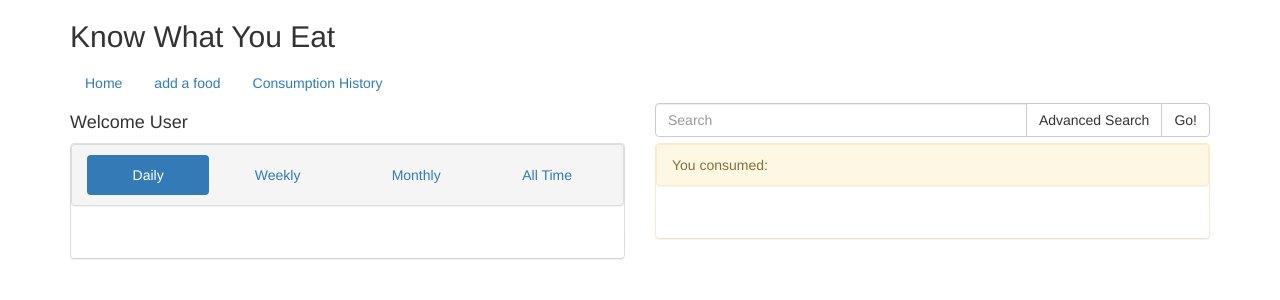
After one commit to bounswe/bounswe2016group4, a Django app: page /consumption_history in a window 1280 px wide. The commit adds this page. Shown: the top 300 px of the page. Run offline with Django 3.2, Linux system fonts and the light colour scheme; data that the repository does not hold is empty; some libraries are stand-ins or nearby versions.

Commit message:
consumption history implemented

```diff
--- a/kwueBackend/kwue/DB_functions/consumption_history_db_functions.py
+++ b/kwueBackend/kwue/DB_functions/consumption_history_db_functions.py
@@ -23,7 +23,7 @@
         records = list(ConsumptionHistory.objects.filter(date__range=(start_timestamp_date,end_timestamp_date), user=user))
         history = []
         for record in records:
-            history.append(dict(food=record.food_name, date=record.date))
+            history.append(dict(food=record.food, date=record.date))
         return history
     except:
         return False
--- a/kwueBackend/kwue/controllers/consumption_history.py
+++ b/kwueBackend/kwue/controllers/consumption_history.py
@@ -4,6 +4,10 @@
 from django.http import HttpResponse
 import json
 from kwue.helper_functions.time_helpers import *
+
+
+def get_consumption_page(req):
+    return render(req, 'kwue/consumption_history.html', {})
 
 def get_start_timestamp_date(timestamp, setting):
     return {
--- /dev/null
+++ b/kwueBackend/kwue/static/js/consumption.js
@@ -0,0 +1,63 @@
+/**
+ * Created by alper on 22/11/2016.
+ */
+$(document).ready(function () {
+
+    // default setting
+    var setting = "daily";
+
+    $.ajax({
+        url: 'get_consumption_history',
+        data: {
+            user_id: '1',
+            setting: setting
+        },
+        success: function (response) {
+            var foods = response['foods'];
+            var nutritions = response['nutritional_values_dict'];
+            var html_foods = "";
+            var html_nutritions = "";
+            for(i=0; i<foods.length; i++) {
+                html_foods = html_foods + "<div class='list-group-item'><h4><p>"+ foods[i]['food_name'] +"</p></h4>" +
+                        "<img src='"+ foods[i]['food_image'] +"' style='width: 100px; height: auto'></div>";
+            }
+            $("#consumption-panel").html(html_foods);
+            for (var key in nutritions) {
+                var value = nutritions[key];
+                html_nutritions = html_nutritions + "<p><strong>" + key + "</strong>: " + value + "</p>";
+            }
+            $("#nutrition-panel").html(html_nutritions);
+        }
+    });
+
+    $(".history-setting").click(function () {
+        var el = $(this);
+        var setting = el.attr('id');
+        $(".active").removeClass("active");
+        el.parent().addClass("active");
+
+        $.ajax({
+            url: 'get_consumption_history',
+            data: {
+                user_id: '1',
+                setting: setting
+            },
+            success: function (response) {
+                var foods = response['foods'];
+                var nutritions = response['nutritional_values_dict'];
+                var html_foods = "";
+                var html_nutritions = "";
+                for(i=0; i<foods.length; i++) {
+                    html_foods = html_foods + "<div class='list-group-item'><h4><p>"+ foods[i]['food_name'] +"</p></h4>" +
+                            "<img src='"+ foods[i]['food_image'] +"' style='width: 100px; height: auto'></div>";
+                }
+                $("#consumption-panel").html(html_foods);
+                for (var key in nutritions) {
+                    var value = nutritions[key];
+                    html_nutritions = html_nutritions + "<p><strong>" + key + "</strong>: " + value + "</p>";
+                }
+                $("#nutrition-panel").html(html_nutritions);
+            }
+        });
+    });
+});
--- /dev/null
+++ b/kwueBackend/kwue/templates/kwue/consumption_history.html
@@ -0,0 +1,51 @@
+{% load staticfiles %}
+<!DOCTYPE html>
+<html lang="en">
+<head>
+    <meta charset="UTF-8">
+    <link rel="stylesheet" href="{% static 'css/bootstrap.min.css' %}">
+    <script src="{% static 'js/jquery-3.1.1.min.js' %}"></script>
+    <script src="{% static 'js/home.js' %}"></script>
+    <script src="{% static 'js/consumption.js' %}"></script>
+    <script src="{% static 'js/bootstrap.min.js' %}"></script>
+    <title>KWUE</title>
+</head>
+<body>
+<div class="container">
+        <div class="row">
+            <div class="col-md-12">
+                <h2>Know What You Eat</h2>
+            </div>
+        </div>
+        {% include 'kwue/navigation_bar.html' %}
+        <div class="row">
+            <div class="col-md-6">
+                <div class="panel panel-default">
+                    <div class="panel panel-heading">
+                        <ul class="nav nav-pills nav-justified">
+                            <li role="presentation" class="active"><a class="history-setting" id="daily">Daily</a></li>
+                            <li role="presentation"><a class="history-setting" id="weekly">Weekly</a></li>
+                            <li role="presentation"><a class="history-setting" id="monthly">Monthly</a></li>
+                            <li role="presentation"><a class="history-setting" id="alltime">All Time</a></li>
+                        </ul>
+                    </div>
+                    <div class="panel panel-body list-group" id="consumption-panel">
+
+                    </div>
+                </div>
+            </div>
+            <div class="col-md-6">
+                <div class="panel panel-warning">
+                    <div class="panel panel-heading">
+                        You consumed:
+                    </div>
+                    <div class="panel panel-body list-group" id="nutrition-panel">
+
+                    </div>
+                </div>
+            </div>
+        </div>
+        {% include 'kwue/search_result_template.html' %}
+    </div>
+</body>
+</html>
--- a/kwueBackend/kwue/templates/kwue/navigation_bar.html
+++ b/kwueBackend/kwue/templates/kwue/navigation_bar.html
@@ -3,7 +3,8 @@
         <ul class="nav nav-pills">
           <li role="presentation"><a href="{% url 'home' %}">Home</a></li>
           <li role="presentation"><a href="{% url 'new_food' %}">add a food</a></li>
-          <li role="presentation"><a href="{% url 'get_food' %}">Foods</a></li>
+          <!--<li role="presentation"><a href="{% url 'get_food' %}">Foods</a></li>-->
+          <li role="presentation"><a href="{% url 'consumption_history' %}">Consumption History</a></li>
         </ul>
     </div>
 </div>
--- /dev/null
+++ b/kwueBackend/kwue/templates/kwue/search_result_template.html
@@ -0,0 +1,52 @@
+<div class="row">
+    <div class="col-md-6 result-bar" hidden>
+        <div class="panel panel-info" style="overflow: auto; height: 300px;">
+            <div class="panel-heading">
+                Foods
+            </div>
+            <div class="panel-body">
+                <div class="list-group" id="food-results">
+
+                </div>
+            </div>
+        </div>
+    </div>
+    <div class="col-md-6 result-bar" hidden>
+        <div class="panel panel-danger" style="overflow: auto; height: 300px;">
+            <div class="panel-heading">
+                Users
+            </div>
+            <div class="panel-body">
+                <div class="list-group" id="user-results">
+
+                </div>
+            </div>
+        </div>
+    </div>
+    </div>
+    <div class="row">
+    <div class="col-md-6 result-bar" hidden>
+        <div class="panel panel-success" style="overflow: auto; height: 300px;">
+            <div class="panel-heading">
+                Foods you may like
+            </div>
+            <div class="panel-body">
+                <div class="list-group" id="sem-food-results">
+
+                </div>
+            </div>
+        </div>
+    </div>
+    <div class="col-md-6 result-bar" hidden>
+        <div class="panel panel-warning" style="overflow: auto; height: 300px;">
+            <div class="panel-heading">
+                Users you might follow
+            </div>
+            <div class="panel-body">
+                <div class="list-group" id="sem-user-results">
+
+                </div>
+            </div>
+        </div>
+    </div>
+</div>
--- a/kwueBackend/kwue/urls.py
+++ b/kwueBackend/kwue/urls.py
@@ -296,5 +296,15 @@
     # 'reason' : if not successful, the reason of it
     # NOT USED. url(r'^remove__food', food.remove_food),
 
+    ### REQUEST
+    #
+    #
+    #
+    ### RESPONSE
+    #
+    #
+    #
+    url(r'^consumption_history', consumption_history.get_consumption_page, name='consumption_history'),
+
     url(r'^$', home.get_home, name='home'),
 )
```
Also changed, not shown: kwueBackend/kwue/templates/kwue/home.html (+1 -52 lines).
